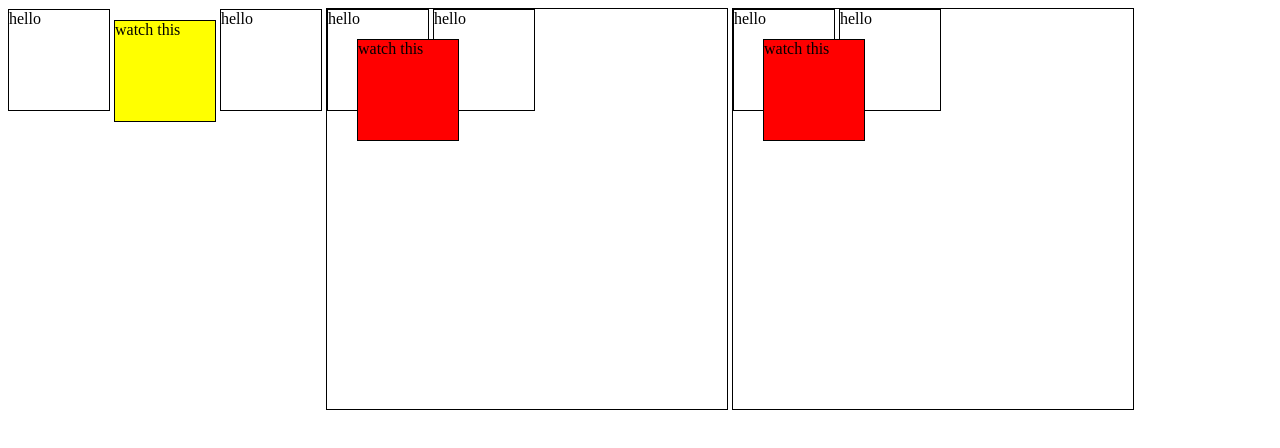
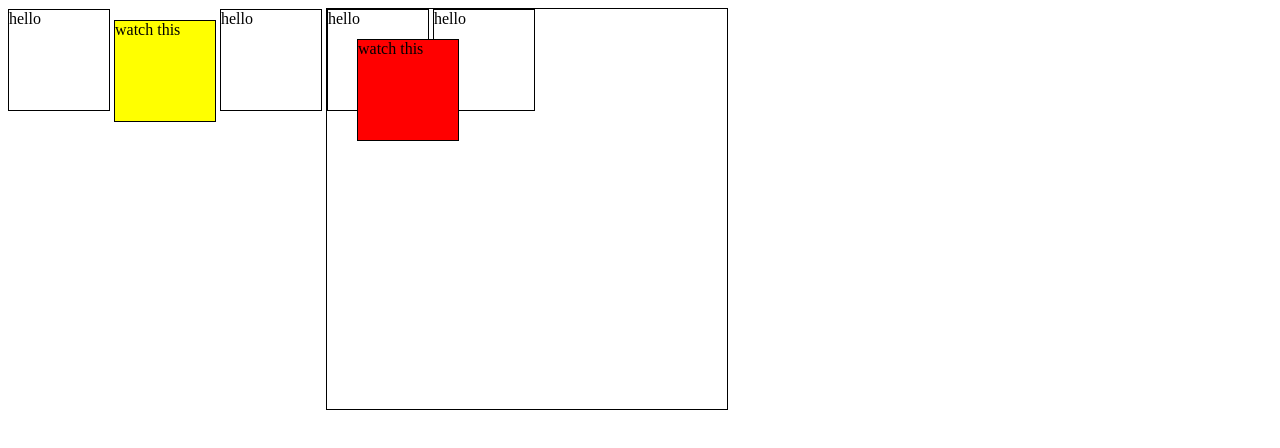
Before and after one commit to chiWorld/-, a plain HTML site: page 맛집지도 강의자료/day1/포지션.html in a window 1280 px wide. Drawn offline with Linux system fonts and the light colour scheme.

Commit message:
css 복습, 10분 sql 16장

```diff
--- a/맛집지도 강의자료/day1/포지션.css
+++ b/맛집지도 강의자료/day1/포지션.css
@@ -11,9 +11,10 @@ div {
 /*
     static : 기본 위치
     relative : static에서 상대적인 위치로 이동
-    absolute : relative속성을 가진 가장 가까운 부모 태그를 기준으로 이동. 아니면 html 기준
+    absolute : relative속성을 가진 가장 가까운 부모 태그를 기준으로 이동.
+                아니면 body태그기준
     fixed : 화면 자체를 기준으로 이동함
-    sticky : 네비게이션이 항상 그 자리에 있어서 스크롤을 해도 그자리에 붙어서 움직임
+    sticky : 네비게이션이 항상 그 자리에 있 어서 스크롤을 해도 그자리에 붙어서 움직임 ex)교보문고 오른쪽 네비 바
 */
 #target {
     background-color: yellow;
--- a/맛집지도 강의자료/day1/포지션.html
+++ b/맛집지도 강의자료/day1/포지션.html
@@ -17,11 +17,5 @@
         <div id="target2">watch this</div>
         <div>hello</div>
     </div>
-
-        <div class="container">
-        <div>hello</div>
-        <div id="target2">watch this</div>
-        <div>hello</div>
-    </div>
 </body>
 </html>
```
Also changed, not shown: 맛집지도 강의자료/day1/디스플레이.css (+7 -1 lines), SQL in 10 Minutes/16장 데이터 업데이트와 삭제.txt (added).
